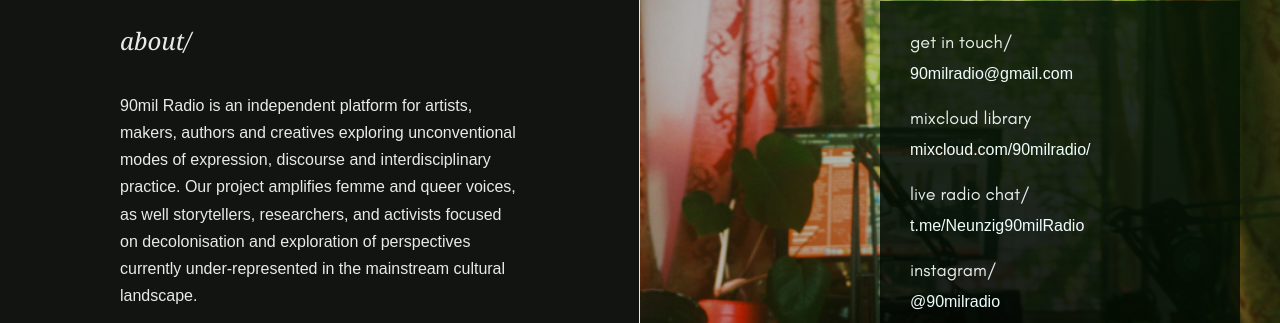
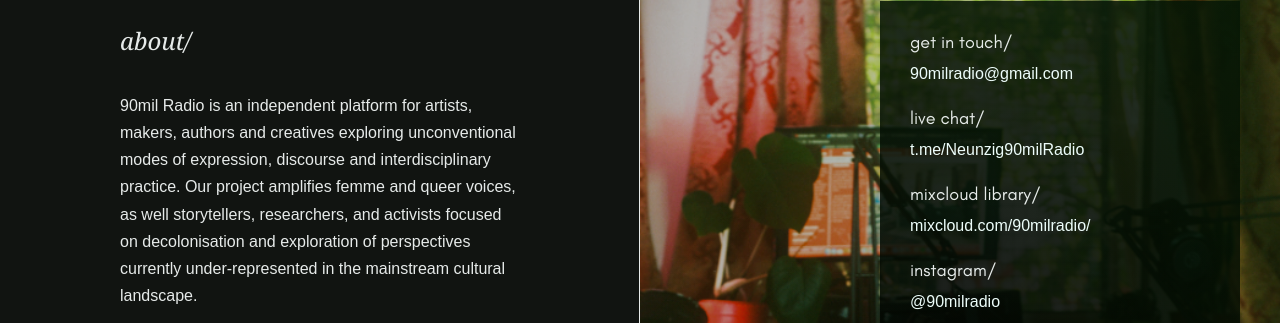
Before and after one commit to 90mil/radio, a Jekyll site: the page built from index.html, in a window 1280 px wide. Shown: the part 129-452 px from the top of the page. Built offline with Jekyll 4.4.1, drawn with Linux system fonts in a browser that asks for light colours.

Commit message:
tweaks to contact info wording

```diff
--- a/index.html
+++ b/index.html
@@ -28,13 +28,10 @@
         <div class="contact-info">
             <h3>get in touch/</h3>
             <a href="mailto:90milradio@gmail.com">90milradio@gmail.com</a>
-
-            <h3>mixcloud library</h3>
+            <h3>Live chat/</h3>
+            <a href="https://t.me/Neunzig90milRadio">t.me/Neunzig90milRadio</a>
+            <h3>mixcloud library/</h3>
             <a href="https://www.mixcloud.com/90milradio/">mixcloud.com/90milradio/</a>
-
-            <h3>Live radio chat/</h3>
-            <a href="https://t.me/Neunzig90milRadio">t.me/Neunzig90milRadio</a>
-
             <h3>instagram/</h3>
             <a href="https://instagram.com/90milradio">@90milradio</a>
         </div>
```
